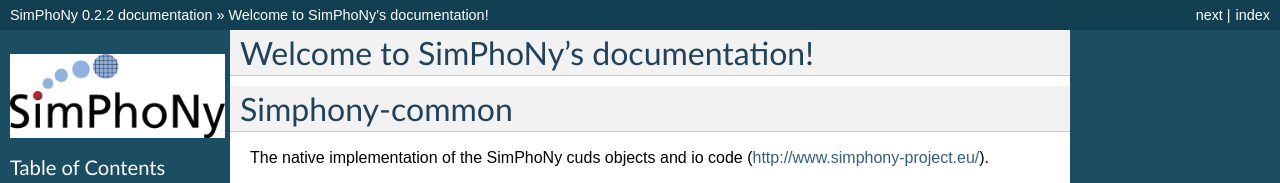
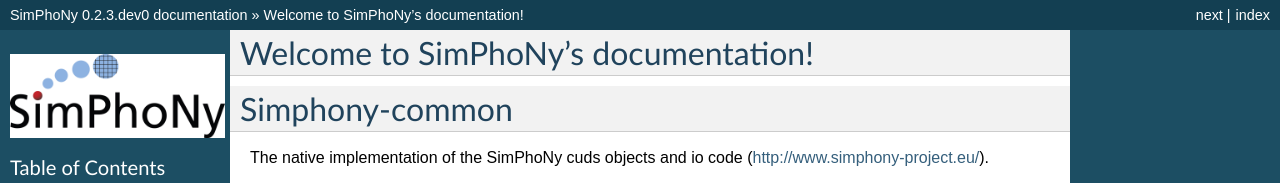
Before and after one commit to simphony/simphony-common, a Sphinx documentation site: the page built from doc/source/index.rst, in a window 1280 px wide and 900 px high. Shown: the top 183 px of the window. Built offline with Sphinx 7.4.7, drawn with Linux system fonts in a browser that asks for light colours; some of the changed text lies outside the part shown.

Commit message:
Preparation for 0.2.3

```diff
--- a/doc/source/conf.py
+++ b/doc/source/conf.py
@@ -94,9 +94,9 @@
 # |version| and |release|, also used in various other places throughout the
 # built documents.
 #
-version = '0.2.2'
+version = '0.2.3'
 # The full version, including alpha/beta/rc tags.
-release = '0.2.2'
+release = '0.2.3.dev0'
 
 # The language for content autogenerated by Sphinx. Refer to documentation
 # for a list of supported languages.
--- a/setup.py
+++ b/setup.py
@@ -7,7 +7,7 @@
     README_TEXT = readme.read()
 
 # Setup version
-VERSION = '0.2.2'
+VERSION = '0.2.3.dev0'
 
 
 def write_version_py(filename=None):
```
